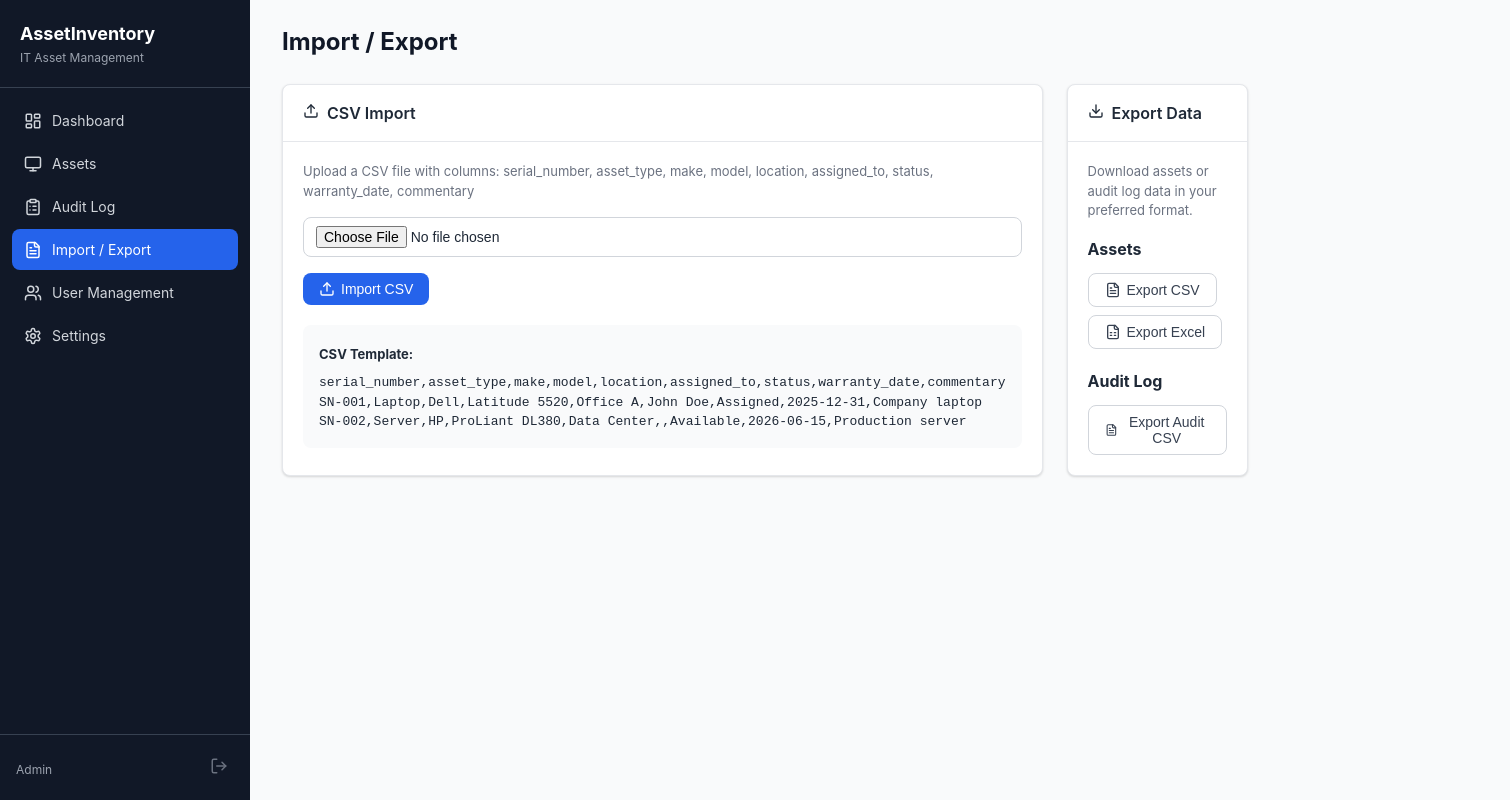
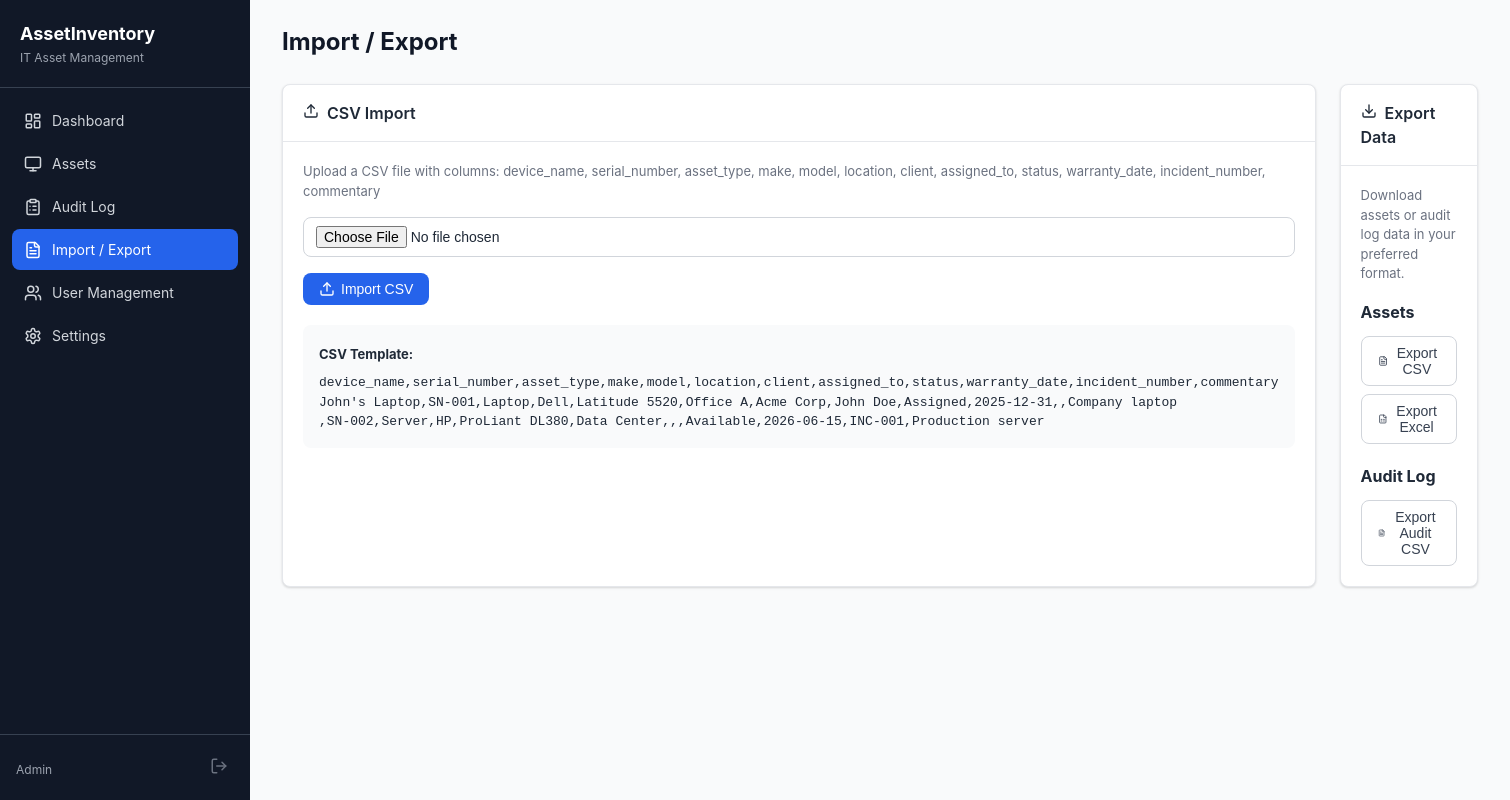
Before and after one commit to jupam18/AssetInventory, a React (Vite) app in the folder client/: page /export in a window 1280 px wide. Shown: the whole page, 1510 px wide, since content can reach past the window. Built offline with nearby package versions, Linux system fonts and the light colour scheme; sample sign-in values are in the browser's storage.

Commit message:
fix: update CSV import template and description with all current fields
Add device_name, client, and incident_number to the import instructions
and example template rows shown on the Import/Export page.

Co-Authored-By: Claude Sonnet 4.6 <noreply@anthropic.com>

```diff
--- a/client/src/pages/ImportExport.jsx
+++ b/client/src/pages/ImportExport.jsx
@@ -66,7 +66,7 @@ export default function ImportExport() {
             <div className="card-header"><h3><Upload size={16} style={{ marginRight: 8 }} />CSV Import</h3></div>
             <div className="card-body">
               <p className="text-sm text-muted mb-4">
-                Upload a CSV file with columns: serial_number, asset_type, make, model, location, assigned_to, status, warranty_date, commentary
+                Upload a CSV file with columns: device_name, serial_number, asset_type, make, model, location, client, assigned_to, status, warranty_date, incident_number, commentary
               </p>
               <div className="form-group">
                 <input type="file" accept=".csv" ref={fileRef} className="form-control" />
@@ -96,9 +96,9 @@ export default function ImportExport() {
               <div style={{ marginTop: 20, padding: 16, background: 'var(--gray-50)', borderRadius: 'var(--radius)' }}>
                 <strong className="text-sm">CSV Template:</strong>
                 <pre className="text-sm" style={{ marginTop: 8, overflow: 'auto' }}>
-{`serial_number,asset_type,make,model,location,assigned_to,status,warranty_date,commentary
-SN-001,Laptop,Dell,Latitude 5520,Office A,John Doe,Assigned,2025-12-31,Company laptop
-SN-002,Server,HP,ProLiant DL380,Data Center,,Available,2026-06-15,Production server`}
+{`device_name,serial_number,asset_type,make,model,location,client,assigned_to,status,warranty_date,incident_number,commentary
+John's Laptop,SN-001,Laptop,Dell,Latitude 5520,Office A,Acme Corp,John Doe,Assigned,2025-12-31,,Company laptop
+,SN-002,Server,HP,ProLiant DL380,Data Center,,,Available,2026-06-15,INC-001,Production server`}
                 </pre>
               </div>
             </div>
```
